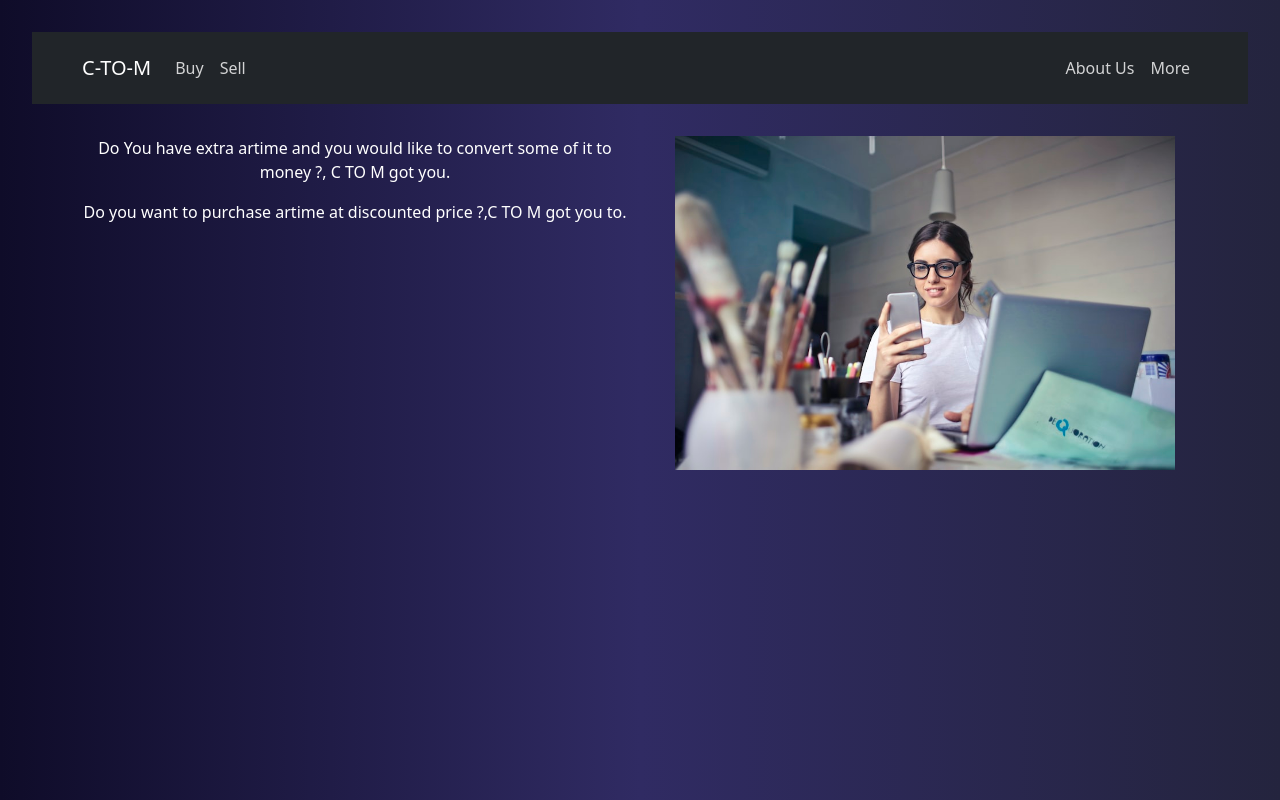
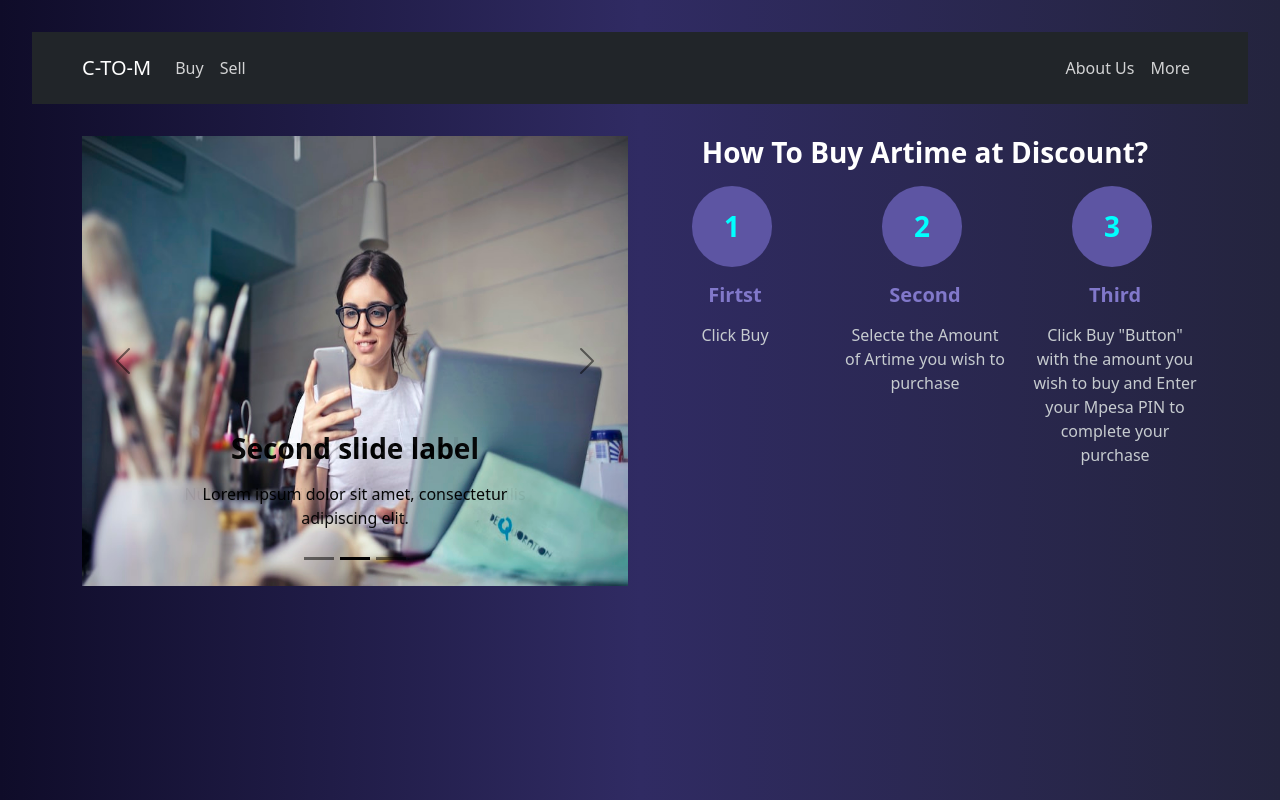
Before and after one commit to SHARKZTECH/c_to_m, a React (Vite) app: page / in a window 1280 px wide. Built offline with nearby package versions, Linux system fonts and the light colour scheme.

Commit message:
buy comp

```diff
--- a/src/App.css
+++ b/src/App.css
@@ -17,3 +17,23 @@
 .img img:hover{
   rotate: 0deg;
 }
+
+.c-img{
+  height: 450px;
+
+}
+
+.contain h3{
+  color: aqua;
+  background-color: #5d55a3;
+  width: 5rem;
+  border-radius: 5rem;
+  padding: 1.5rem;
+  margin-left: 2.5rem;
+}
+.contain h5{
+  color: #8178ca;
+}
+.contain p{
+  color: rgb(198, 203, 207);
+}
--- a/src/CaroselComp.jsx
+++ b/src/CaroselComp.jsx
@@ -1,14 +1,17 @@
 import React from 'react'
+import IMG from "./assets/b.jpeg"
+import { Carousel } from 'react-bootstrap'
 
 const CaroselComp = () => {
   return (
     <div>
-            <Carousel fade>
+      <Carousel fade variant='dark'>
       <Carousel.Item>
         <img
-          className="d-block w-100"
-          src="holder.js/800x400?text=First slide&bg=373940"
+          className="d-block w-100 c-img"
+          src={IMG}
           alt="First slide"
+
         />
         <Carousel.Caption>
           <h3>First slide label</h3>
@@ -17,8 +20,8 @@ const CaroselComp = () => {
       </Carousel.Item>
       <Carousel.Item>
         <img
-          className="d-block w-100"
-          src="holder.js/800x400?text=Second slide&bg=282c34"
+          className="d-block w-100 c-img"
+          src={IMG}
           alt="Second slide"
         />
 
@@ -29,8 +32,8 @@ const CaroselComp = () => {
       </Carousel.Item>
       <Carousel.Item>
         <img
-          className="d-block w-100"
-          src="holder.js/800x400?text=Third slide&bg=20232a"
+          className="d-block w-100 c-img"
+          src={IMG}
           alt="Third slide"
         />
 
--- a/src/HomeComp.jsx
+++ b/src/HomeComp.jsx
@@ -1,22 +1,51 @@
 import React from 'react'
 import {Container,Row,Col, Image} from "react-bootstrap"
 import IMG from "./assets/b.jpeg"
+import CaroselComp from './CaroselComp';
 
 const HomeComp = () => {
   return (
     <Container className="mt-3">
       <Row>
         <Col md={6} sm={12}>
-           <p>
-            Do You have extra artime and you would like to convert some of
-            it to money ?, C TO M got you.</p>
-            <p>
-            Do you want to purchase artime at discounted price ?,C TO M got you to.
-           </p>
+          {/* <Image src={IMG} alt="b" width={'500px'}/> */}
+          <CaroselComp/>
         </Col>
         <Col md={6} sm={12}>
-          <Image src={IMG} alt="b" width={'500px'}/>
-        </Col>
+          <div>
+            <h3>How To Buy Artime at Discount?</h3>
+            <div>
+              <Row>
+                <Col>
+                <div className='contain'>
+                  <h3>1</h3>
+                  <h5>Firtst</h5>
+                  <p>Click Buy </p>
+                </div>
+                </Col>
+                <Col>
+                <div className='contain'>
+                  <h3>2</h3>
+                  <h5>Second</h5>
+                  <p>Selecte the Amount of Artime
+                    you wish to purchase
+                  </p>
+                </div>
+                </Col>
+                <Col>
+                <div className='contain'>
+                  <h3>3</h3>
+                  <h5>Third</h5>
+                  <p>Click Buy "Button" with the
+                    amount you wish to buy and Enter your
+                    Mpesa PIN to complete your purchase
+                  </p>
+                </div>
+                </Col>
+              </Row>
+            </div>
+          </div>
+          </Col>
       </Row>
     </Container>
   )
--- a/src/SellComp.jsx
+++ b/src/SellComp.jsx
@@ -2,7 +2,7 @@ import React from 'react'
 
 const SellComp = () => {
   return (
-    <div>SellComp</div>
+    <div>Comming soon!</div>
   )
 }
 
```
